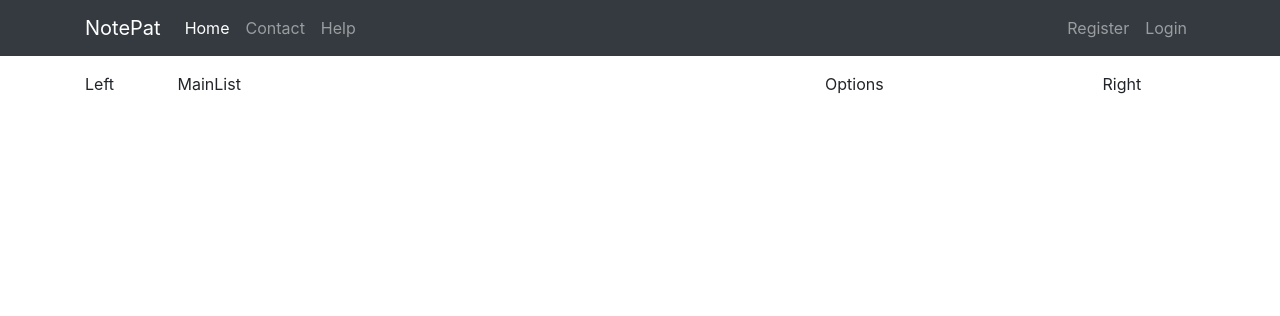
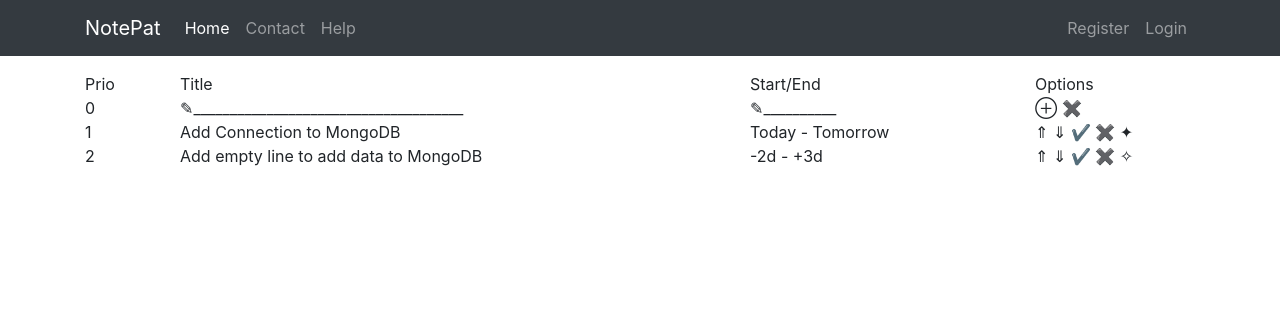
Before and after one commit to bauminao/NotePat, a Flask app: page / in a window 1280 px wide. Shown: the top 316 px of the page. Run offline with Flask 2, Linux system fonts and the light colour scheme; some libraries are stand-ins or nearby versions.

Commit message:
Starting to "draw" the layout.

```diff
--- a/app/templates/index.html
+++ b/app/templates/index.html
@@ -39,11 +39,29 @@
 
       </div>
     <div class="container">
-      <div class="row no-gutters">
-        <div class="col-sm-1">Left</div>
-        <div class="col-sm-7">MainList</div>
-        <div class="col-sm-3">Options</div>
-        <div class="col-sm-1">Right</div>
+      <div class="row">
+        <div class="col-sm-1">Prio</div>
+        <div class="col-sm-6">Title</div>
+        <div class="col-sm-3">Start/End</div>
+        <div class="col-sm-2">Options</div>
+      </div>
+      <div class="row">
+        <div class="col-sm-1">0</div>
+        <div class="col-sm-6">&#9998;_____________________________________</div>
+        <div class="col-sm-3">&#9998;__________</div>
+        <div class="col-sm-2">&oplus;&nbsp;&#10006;</div>
+      </div>
+      <div class="row">
+        <div class="col-sm-1">1</div>
+        <div class="col-sm-6">Add Connection to MongoDB</div>
+        <div class="col-sm-3">Today - Tomorrow</div>
+        <div class="col-sm-2">&uArr;&nbsp;&dArr;&nbsp;&#10004;&nbsp;&#10006;&nbsp;&#10022;</div>
+      </div>
+      <div class="row">
+        <div class="col-sm-1">2</div>
+        <div class="col-sm-6">Add empty line to add data to MongoDB</div>
+        <div class="col-sm-3">-2d - +3d </div>
+        <div class="col-sm-2">&uArr;&nbsp;&dArr;&nbsp;&#10004;&nbsp;&#10006;&nbsp;&#10023;</div>
       </div>
     </div>
 
```
